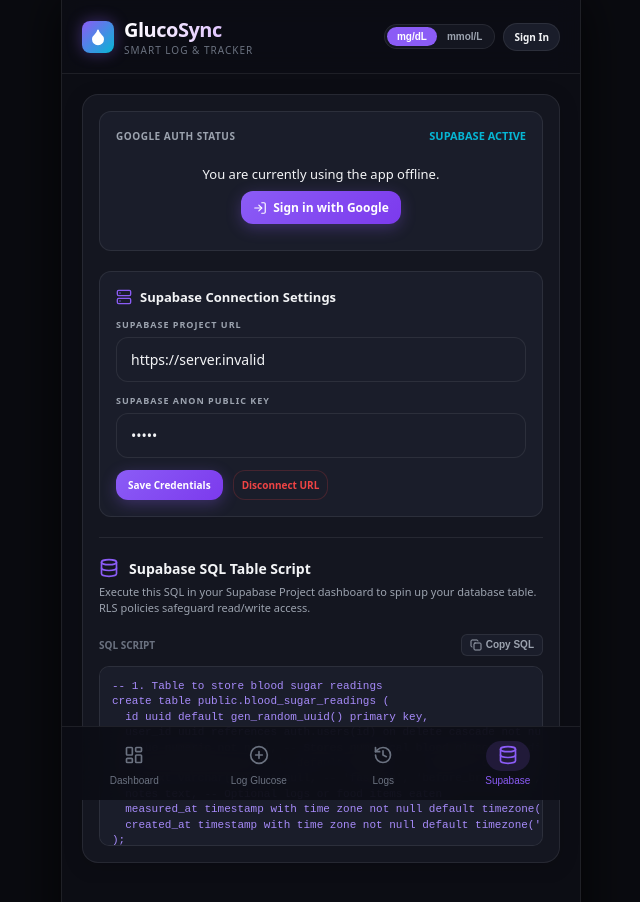
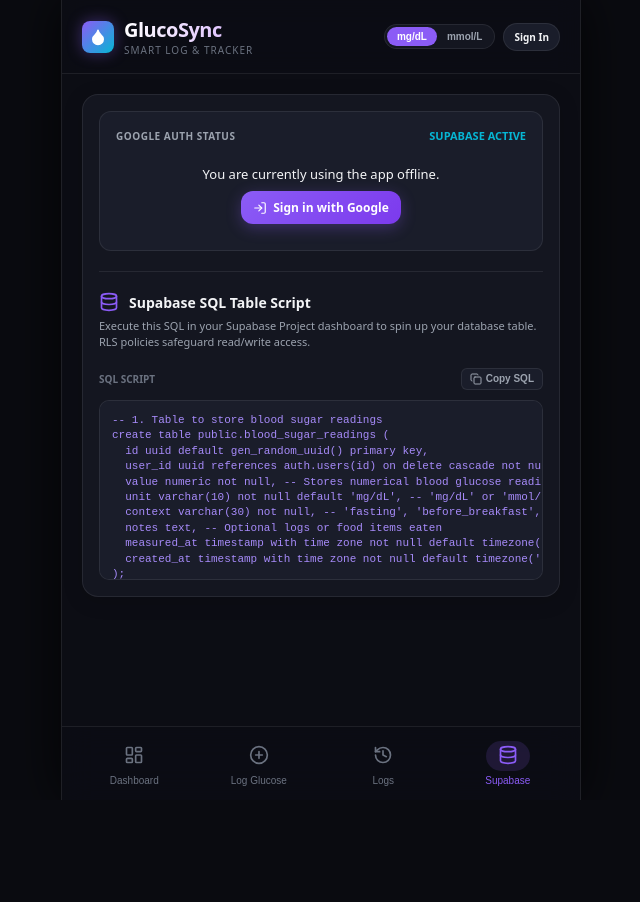
Before and after one commit to paragdekate/record.grasa, a React (Vite) app: page / in a window 1280 px wide. Both pictures are taken after a click on the button "Supabase". Shown: the top 902 px of the page, without its empty margins (319-959 px from the left). After the commit the page ends 800 px from the top, so only its background shows below. Built offline with nearby package versions, Linux system fonts and the light colour scheme; no server answers.

Commit message:
supabase env setup

```diff
--- a/src/components/SupabaseSchema.tsx
+++ b/src/components/SupabaseSchema.tsx
@@ -1,6 +1,6 @@
-import React, { useState, useEffect } from 'react';
-import { Database, Copy, Check, RefreshCw, LogIn, LogOut, CloudLightning, Server } from 'lucide-react';
-import { getSupabaseConfig, saveSupabaseConfig, clearSupabaseConfig, resetSupabaseInstance } from '../supabase';
+import React, { useState } from 'react';
+import { Database, Copy, Check, RefreshCw, LogIn, LogOut, CloudLightning } from 'lucide-react';
+import { getSupabaseClient } from '../supabase';
 import type { GoogleProfile } from '../supabase';
 
 interface SupabaseSchemaProps {
@@ -20,53 +20,12 @@
 }) => {
   const [copied, setCopied] = useState(false);
 
-  // Database configuration states
-  const [dbUrl, setDbUrl] = useState('');
-  const [dbAnonKey, setDbAnonKey] = useState('');
-  const [isConnected, setIsConnected] = useState(false);
-  const [saveStatus, setSaveStatus] = useState<'idle' | 'saved' | 'cleared'>('idle');
-
   // Sync status states
   const [syncLoading, setSyncLoading] = useState(false);
   const [syncResult, setSyncResult] = useState<{ success: boolean; message: string } | null>(null);
 
-  // Load existing credentials on mount
-  useEffect(() => {
-    const config = getSupabaseConfig();
-    if (config) {
-      setDbUrl(config.url);
-      setDbAnonKey(config.anonKey);
-      setIsConnected(true);
-    }
-  }, []);
-
-  const handleSaveConfig = (e: React.FormEvent) => {
-    e.preventDefault();
-    if (!dbUrl || !dbAnonKey) return;
-
-    saveSupabaseConfig(dbUrl, dbAnonKey);
-    resetSupabaseInstance();
-    setIsConnected(true);
-    setSaveStatus('saved');
-
-    if ('vibrate' in navigator) {
-      navigator.vibrate([50, 50]);
-    }
-
-    setTimeout(() => setSaveStatus('idle'), 2000);
-  };
-
-  const handleClearConfig = () => {
-    if (window.confirm('Clear Supabase settings and return to local simulation?')) {
-      clearSupabaseConfig();
-      resetSupabaseInstance();
-      setDbUrl('');
-      setDbAnonKey('');
-      setIsConnected(false);
-      setSaveStatus('cleared');
-      setTimeout(() => setSaveStatus('idle'), 2000);
-    }
-  };
+  // Check if client is initialized from env
+  const isConnected = !!getSupabaseClient();
 
   const handleSyncClick = async () => {
     setSyncLoading(true);
@@ -153,7 +112,7 @@
               color: isConnected ? 'var(--cyan)' : 'var(--text-muted)'
             }}
           >
-            {isConnected ? 'SUPABASE ACTIVE' : 'OFFLINE MODE (LOCAL ONLY)'}
+            {isConnected ? 'SUPABASE ACTIVE' : 'OFFLINE MODE (ENV MISSING)'}
           </span>
         </div>
 
@@ -188,10 +147,16 @@
               className="btn btn-primary btn-sm"
               onClick={onLoginClick}
               style={{ gap: '6px', margin: '0 auto' }}
+              disabled={!isConnected}
             >
               <LogIn size={14} />
               <span>Sign in with Google</span>
             </button>
+            {!isConnected && (
+              <p className="text-xs text-red mt-2">
+                Configure VITE_SUPABASE_URL and VITE_SUPABASE_ANON_KEY in your .env file to enable authentication.
+              </p>
+            )}
           </div>
         )}
       </div>
@@ -248,75 +213,7 @@
         </div>
       )}
 
-      {/* 3. Credentials Form Card */}
-      <div style={{
-        background: 'var(--bg-input)',
-        border: '1px solid var(--border-color)',
-        borderRadius: '12px',
-        padding: '16px',
-        display: 'flex',
-        flexDirection: 'column',
-        gap: '12px'
-      }}>
-        <div style={{ display: 'flex', alignItems: 'center', gap: '8px' }}>
-          <Server size={16} className="text-accent" />
-          <h4 style={{ fontSize: '13px', fontWeight: 'bold' }}>Supabase Connection Settings</h4>
-        </div>
-
-        <form onSubmit={handleSaveConfig} style={{ display: 'flex', flexDirection: 'column', gap: '12px' }}>
-          <div className="form-group">
-            <label className="input-label" htmlFor="db-url">SUPABASE PROJECT URL</label>
-            <input
-              id="db-url"
-              type="url"
-              value={dbUrl}
-              onChange={(e) => setDbUrl(e.target.value)}
-              placeholder="https://yourprojectid.supabase.co"
-              className="text-input font-mono text-xs"
-              required
-            />
-          </div>
-
-          <div className="form-group">
-            <label className="input-label" htmlFor="db-key">SUPABASE ANON PUBLIC KEY</label>
-            <input
-              id="db-key"
-              type="password"
-              value={dbAnonKey}
-              onChange={(e) => setDbAnonKey(e.target.value)}
-              placeholder="eyJhbGciOiJIUzI1NiIsInR5cCI6IkpXVCJ9..."
-              className="text-input font-mono text-xs"
-              required
-            />
-          </div>
-
-          <div style={{ display: 'flex', gap: '10px' }}>
-            <button type="submit" className="btn btn-primary btn-xs" style={{ padding: '8px 12px' }}>
-              Save Credentials
-            </button>
-
-            {isConnected && (
-              <button
-                type="button"
-                className="btn btn-secondary btn-xs"
-                onClick={handleClearConfig}
-                style={{ color: 'var(--red)', borderColor: 'rgba(239,68,68,0.2)' }}
-              >
-                Disconnect URL
-              </button>
-            )}
-          </div>
-
-          {saveStatus === 'saved' && (
-            <span className="text-xs text-emerald font-bold">✓ Credentials saved. Client re-initialized.</span>
-          )}
-          {saveStatus === 'cleared' && (
-            <span className="text-xs text-secondary">✓ Credentials removed. Operating in Offline/Demo mode.</span>
-          )}
-        </form>
-      </div>
-
-      {/* 4. SQL Schema Card */}
+      {/* 3. SQL Schema Card */}
       <div className="schema-intro" style={{ borderTop: '1px solid var(--border-color)', paddingTop: '20px' }}>
         <div className="intro-title">
           <Database size={20} className="text-accent" />
--- a/src/supabase.ts
+++ b/src/supabase.ts
@@ -1,9 +1,4 @@
 import { createClient, SupabaseClient } from '@supabase/supabase-js';
-
-export interface SupabaseConfig {
-  url: string;
-  anonKey: string;
-}
 
 export interface GoogleProfile {
   id: string;
@@ -12,37 +7,18 @@
   avatarUrl: string;
 }
 
-// Get saved credentials from localStorage or environment variables
-export function getSupabaseConfig(): SupabaseConfig | null {
-  const url = localStorage.getItem('supabase_project_url') || import.meta.env.VITE_SUPABASE_URL || '';
-  const anonKey = localStorage.getItem('supabase_anon_key') || import.meta.env.VITE_SUPABASE_ANON_KEY || '';
+const url = import.meta.env.VITE_SUPABASE_URL || '';
+const anonKey = import.meta.env.VITE_SUPABASE_ANON_KEY || '';
 
-  if (url && anonKey) {
-    return { url, anonKey };
-  }
-  return null;
-}
-
-export function saveSupabaseConfig(url: string, anonKey: string): void {
-  localStorage.setItem('supabase_project_url', url);
-  localStorage.setItem('supabase_anon_key', anonKey);
-}
-
-export function clearSupabaseConfig(): void {
-  localStorage.removeItem('supabase_project_url');
-  localStorage.removeItem('supabase_anon_key');
-}
-
-// Initialize Supabase Client dynamically
+// Initialize Supabase Client directly using environment variables
 let supabaseInstance: SupabaseClient | null = null;
 
 export function getSupabaseClient(): SupabaseClient | null {
   if (supabaseInstance) return supabaseInstance;
 
-  const config = getSupabaseConfig();
-  if (config) {
+  if (url && anonKey) {
     try {
-      supabaseInstance = createClient(config.url, config.anonKey, {
+      supabaseInstance = createClient(url, anonKey, {
         auth: {
           persistSession: true,
           autoRefreshToken: true
@@ -56,8 +32,3 @@
   }
   return null;
 }
-
-// Reset instance when keys are changed
-export function resetSupabaseInstance(): void {
-  supabaseInstance = null;
-}
```
Also changed, not shown: 1 other file (tests, documents, lock files or other folders).
